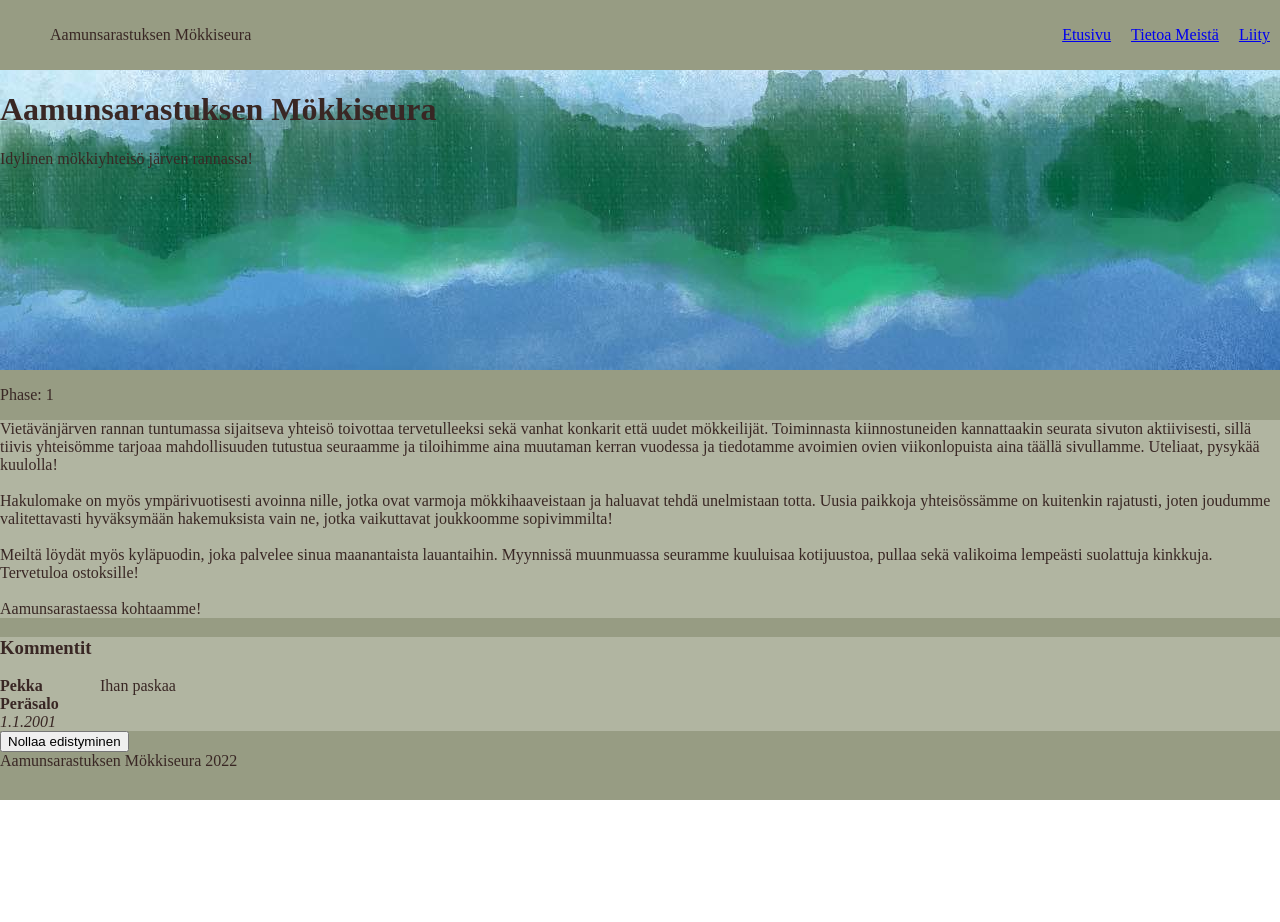
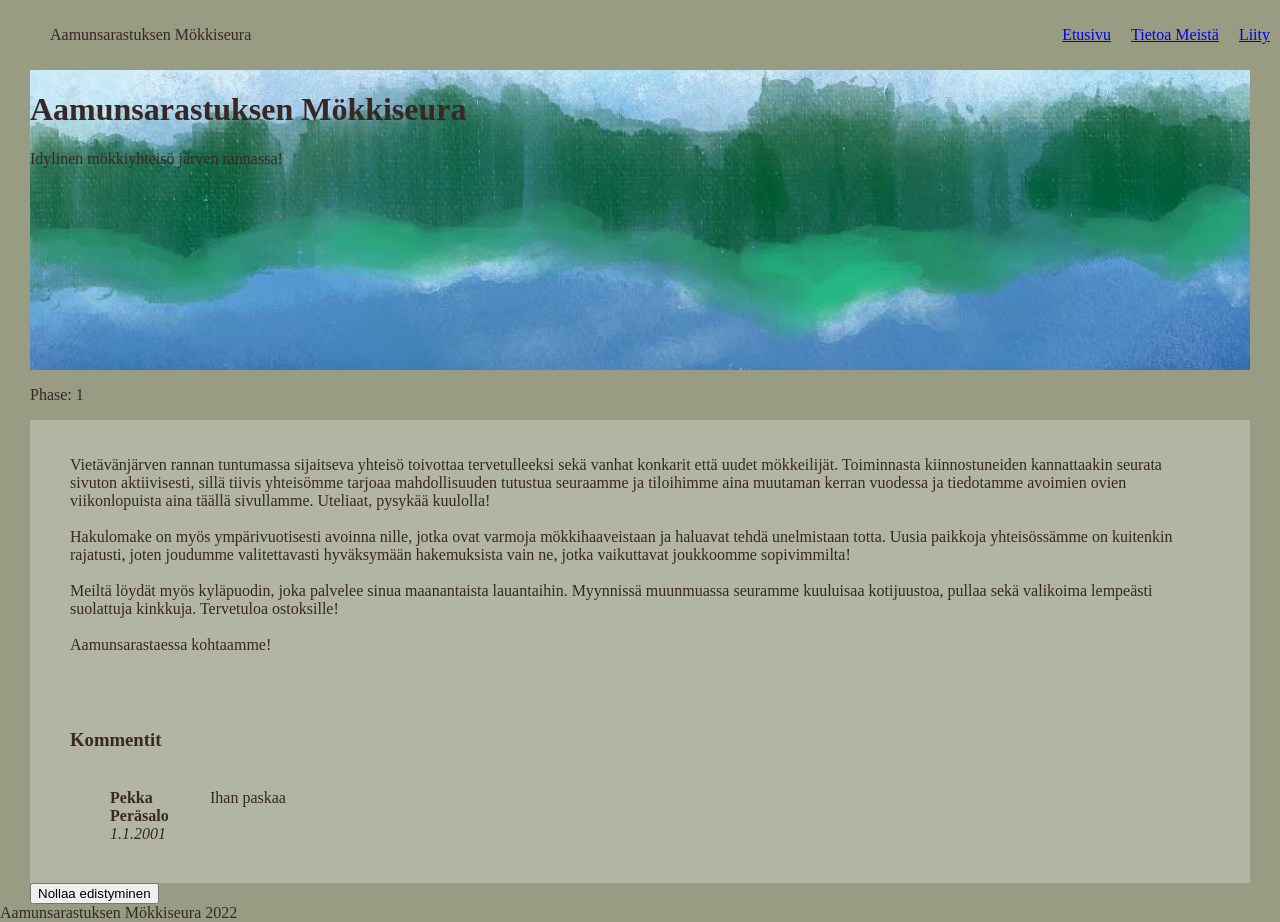
Before and after one commit to vuorisumu/GGJ-aamunsarastus, a React (Vite) app: page /#/ in a window 1280 px wide. Before the commit the page ends 800 px from the top, so only its background shows below. Built offline with nearby package versions, Linux system fonts and the light colour scheme.

Commit message:
feat: add padding

```diff
--- a/src/styles/_mainphases.scss
+++ b/src/styles/_mainphases.scss
@@ -12,6 +12,8 @@
 }
 
 main {
+  padding: 0 30px;
+
   &.phase1 {
   }
 
--- a/src/styles/main.css
+++ b/src/styles/main.css
@@ -48,6 +48,9 @@ header.phase3 nav {
   color: red;
 }
 
+main {
+  padding: 0 30px;
+}
 main.phase3 {
   background-color: black;
 }
@@ -107,6 +110,7 @@ nav ul li:first-child {
 
 section {
   background: var(--secondary-color);
+  padding: 20px 40px;
 }
 
 .comments section {
--- a/src/styles/main.scss
+++ b/src/styles/main.scss
@@ -46,6 +46,7 @@ nav {
 
 section {
   background: colors.$secondary-color;
+  padding: 20px 40px;
 }
 
 .comments {
```
Also changed, not shown: 1 other file (tests, documents, lock files or other folders). Lines whose indentation alone changed are shown as unchanged.
